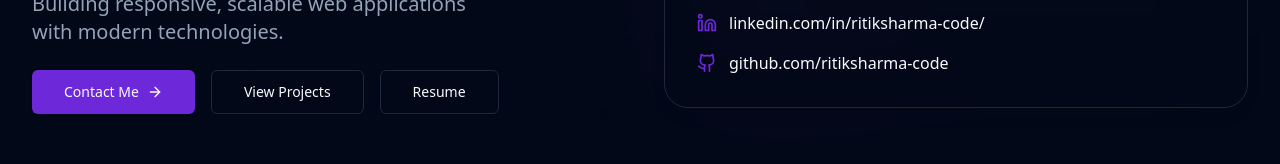
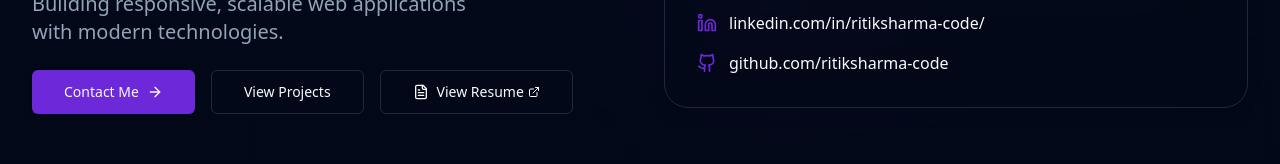
Before and after one commit to ritiksharma-code/Portfolio, a Next.js app: page / in a window 1280 px wide. Shown: the part 340-504 px from the top of the page. Built offline with nearby package versions, Linux system fonts and the light colour scheme.

Commit message:
enhance resume link with icons and updated text

```diff
--- a/app/page.tsx
+++ b/app/page.tsx
@@ -1,4 +1,4 @@
-import { Github, Linkedin, Mail, Phone, MapPin, ArrowRight } from "lucide-react"
+import { Github, Linkedin, Mail, Phone, MapPin, ArrowRight, FileTextIcon, ExternalLinkIcon } from "lucide-react"
 import Link from "next/link"
 import SkillCard from "@/components/skill-card"
 import ProjectCard from "@/components/project-card"
@@ -68,7 +68,9 @@ export default function Home() {
                     target="_blank"
                     className="inline-flex h-11 items-center justify-center rounded-md border border-input bg-background px-8 text-sm font-medium shadow-sm transition-colors hover:bg-accent hover:text-accent-foreground"
                   >
-                    Resume
+                    <FileTextIcon className="mr-2 h-4 w-4" />
+                    View Resume
+                    <ExternalLinkIcon className="ml-1 h-3 w-3" />
                   </Link>
                 </div>
               </div>
```
